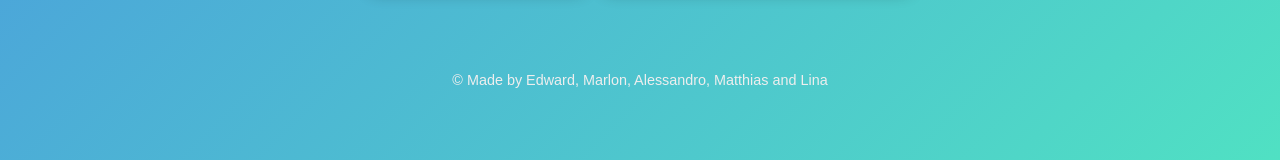
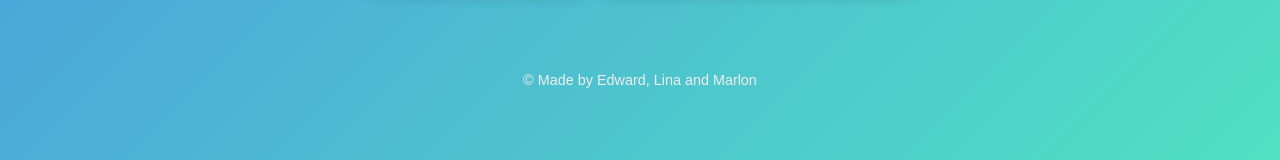
Before and after one commit to moraschedward-del/Webapp, a React (Vite) app: page / in a window 1280 px wide. Shown: the part 580-740 px from the top of the page. Built offline with nearby package versions, Linux system fonts and the light colour scheme.

Commit message:
Namen unten in der LandingPage

```diff
--- a/src/pages/LandingPage.jsx
+++ b/src/pages/LandingPage.jsx
@@ -83,7 +83,7 @@ export default function LandingPage({ onStart, onAddWord }) {
         </button>
       </div>
       <div style={{ position: "absolute", bottom: "8rem", fontSize: "0.9rem", color: "#eee" }}>
-         © Made by Edward, Marlon, Alessandro, Matthias and Lina
+         © Made by Edward, Lina and Marlon
       </div>
     </div>
   );
```
